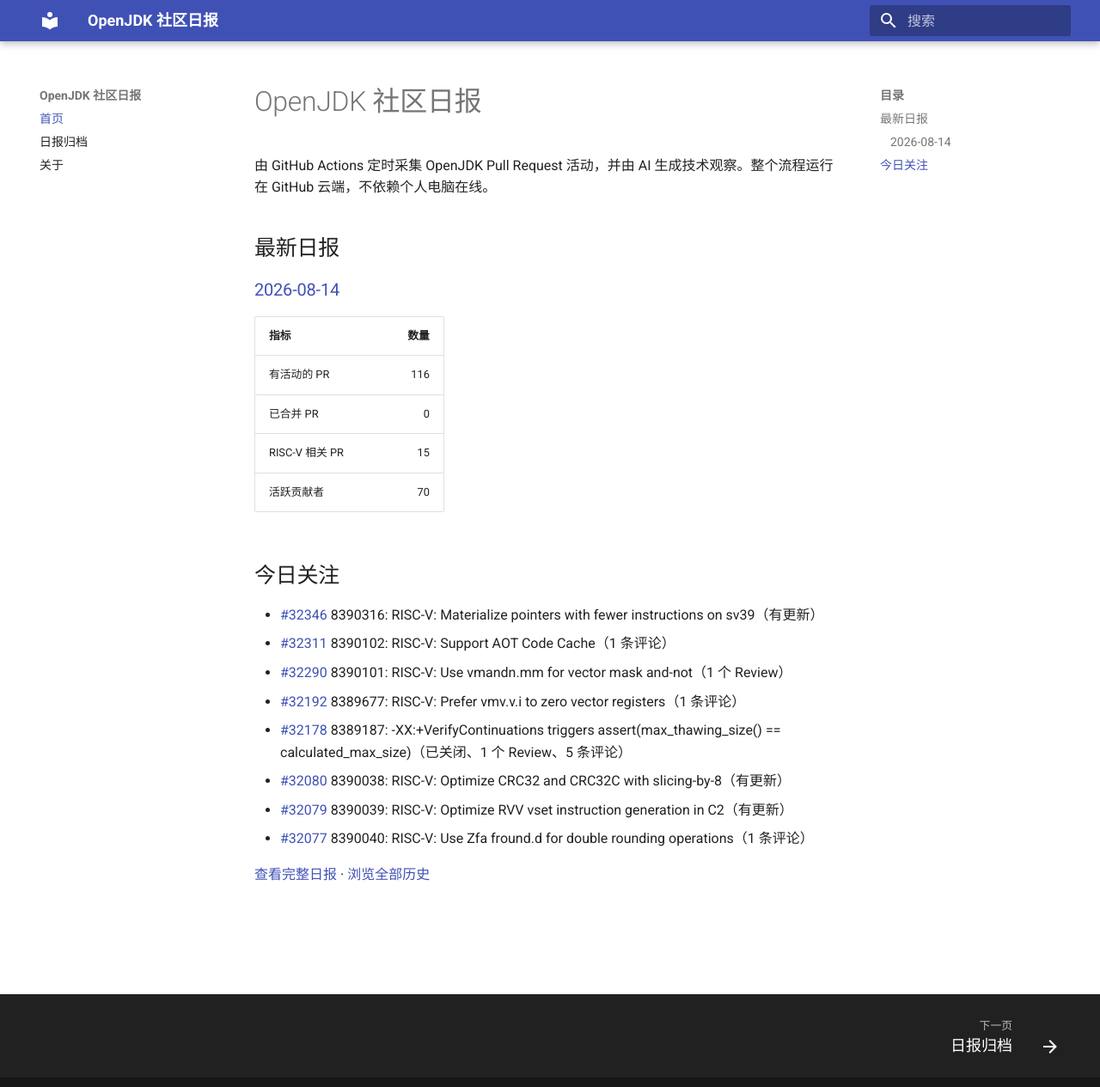
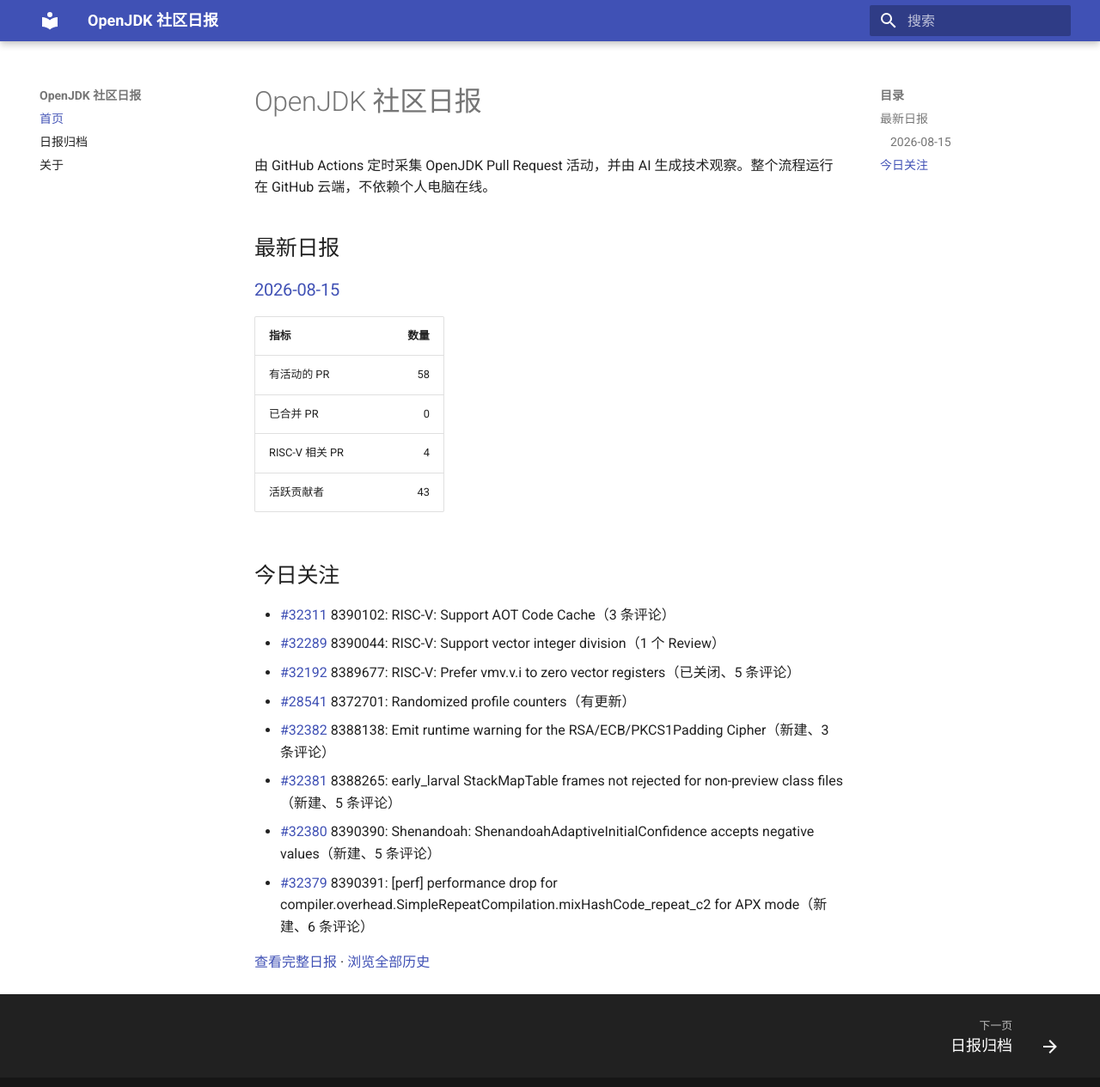
Before and after one commit to DingliZhang/openjdk-daily, an MkDocs documentation site: the page built from docs/index.md, in a window 1280 px wide and 1278 px high. Shown: the top 1265 px of the window at 86% size. Built offline with MkDocs 1.6.1 and Material for MkDocs 9.7.7, drawn with Linux system fonts in a browser that asks for light colours.

Commit message:
report: add OpenJDK daily report

```diff
--- a/docs/index.md
+++ b/docs/index.md
@@ -4,24 +4,24 @@
 
 ## 最新日报
 
-### [2026-08-14](reports/2026/2026-08-14.md)
+### [2026-08-15](reports/2026/2026-08-15.md)
 
 | 指标 | 数量 |
 |---|---:|
-| 有活动的 PR | 116 |
+| 有活动的 PR | 58 |
 | 已合并 PR | 0 |
-| RISC-V 相关 PR | 15 |
-| 活跃贡献者 | 70 |
+| RISC-V 相关 PR | 4 |
+| 活跃贡献者 | 43 |
 
 ## 今日关注
 
-- [#32346](https://github.com/openjdk/jdk/pull/32346) 8390316: RISC-V: Materialize pointers with fewer instructions on sv39（有更新）
-- [#32311](https://github.com/openjdk/jdk/pull/32311) 8390102: RISC-V: Support AOT Code Cache（1 条评论）
-- [#32290](https://github.com/openjdk/jdk/pull/32290) 8390101: RISC-V: Use vmandn.mm for vector mask and-not（1 个 Review）
-- [#32192](https://github.com/openjdk/jdk/pull/32192) 8389677: RISC-V: Prefer vmv.v.i to zero vector registers（1 条评论）
-- [#32178](https://github.com/openjdk/jdk/pull/32178) 8389187: -XX:+VerifyContinuations triggers assert(max_thawing_size() == calculated_max_size)（已关闭、1 个 Review、5 条评论）
-- [#32080](https://github.com/openjdk/jdk/pull/32080) 8390038: RISC-V: Optimize CRC32 and CRC32C with slicing-by-8（有更新）
-- [#32079](https://github.com/openjdk/jdk/pull/32079) 8390039: RISC-V: Optimize RVV vset instruction generation in C2（有更新）
-- [#32077](https://github.com/openjdk/jdk/pull/32077) 8390040: RISC-V: Use Zfa fround.d for double rounding operations（1 条评论）
+- [#32311](https://github.com/openjdk/jdk/pull/32311) 8390102: RISC-V: Support AOT Code Cache（3 条评论）
+- [#32289](https://github.com/openjdk/jdk/pull/32289) 8390044: RISC-V: Support vector integer division（1 个 Review）
+- [#32192](https://github.com/openjdk/jdk/pull/32192) 8389677: RISC-V: Prefer vmv.v.i to zero vector registers（已关闭、5 条评论）
+- [#28541](https://github.com/openjdk/jdk/pull/28541) 8372701: Randomized profile counters（有更新）
+- [#32382](https://github.com/openjdk/jdk/pull/32382) 8388138: Emit runtime warning for the RSA/ECB/PKCS1Padding Cipher（新建、3 条评论）
+- [#32381](https://github.com/openjdk/jdk/pull/32381) 8388265: early_larval StackMapTable frames not rejected for non-preview class files（新建、5 条评论）
+- [#32380](https://github.com/openjdk/jdk/pull/32380) 8390390: Shenandoah: ShenandoahAdaptiveInitialConfidence accepts negative values（新建、5 条评论）
+- [#32379](https://github.com/openjdk/jdk/pull/32379) 8390391: [perf] performance drop for compiler.overhead.SimpleRepeatCompilation.mixHashCode_repeat_c2 for APX mode（新建、6 条评论）
 
-[查看完整日报](reports/2026/2026-08-14.md) · [浏览全部历史](reports/index.md)
+[查看完整日报](reports/2026/2026-08-15.md) · [浏览全部历史](reports/index.md)
```
Also changed, not shown: docs/reports/2026/2026-08-15.md (added, +169 -0 lines), docs/reports/index.md (+2 -1 lines), 2 other files.
